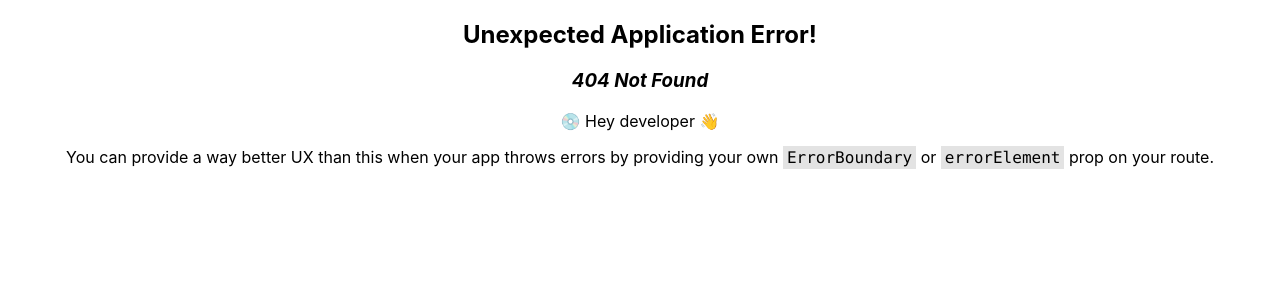
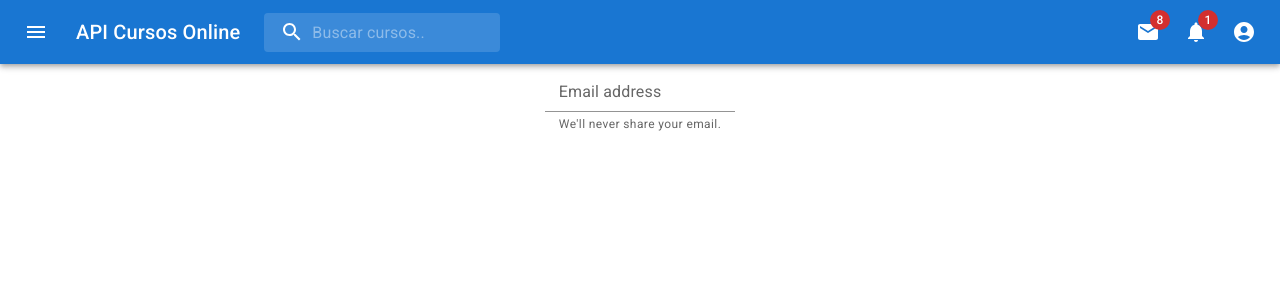
Before and after one commit to ilanmazza/test_react, a React (Create React App) app: page /singIn in a window 1280 px wide. Before the commit this address had no page. Shown: the top 300 px of the page. Built offline with nearby package versions, Linux system fonts and the light colour scheme; a web font is replaced by a local one.

Commit message:
modified:   src/App.js 	modified:   src/components/appbar/AppBar.js 	modified:   src/components/dialog/SimpleDialogDemo.js 	renamed:    src/components/signIn/SingIn.js -> src/components/signIn/Login.js 	new file:   src/pages/SingIn.js

```diff
--- a/src/App.js
+++ b/src/App.js
@@ -8,11 +8,13 @@ import {
   createBrowserRouter,
   RouterProvider,
 } from "react-router-dom"
+import SingIn from './pages/SingIn';
 
 const router = createBrowserRouter(
   createRoutesFromElements(
       <>
           <Route path="/" element={<HomePage/>}/>
+          <Route path="singIn/" element={<SingIn/>}/>
       </>
   )
 );
--- a/src/components/appbar/AppBar.js
+++ b/src/components/appbar/AppBar.js
@@ -161,6 +161,7 @@ export default function PrimarySearchAppBar() {
       <AppBar position="static">
         <Toolbar>
           <IconButton
+            href="/"
             size="large"
             edge="start"
             color="inherit"
@@ -170,6 +171,7 @@ export default function PrimarySearchAppBar() {
             <MenuIcon />
           </IconButton>
           <Typography
+            href="/"
             variant="h6"
             noWrap
             component="div"
--- a/src/components/dialog/SimpleDialogDemo.js
+++ b/src/components/dialog/SimpleDialogDemo.js
@@ -2,7 +2,7 @@ import * as React from 'react';
 import Button from '@mui/material/Button';
 import DialogTitle from '@mui/material/DialogTitle';
 import Dialog from '@mui/material/Dialog';
-import SignIn from '../signIn/SingIn';
+import SignIn from '../signIn/Login';
 
 
 function SimpleDialog(props) {
--- a/src/components/signIn/SingIn.js
+++ b/src/components/signIn/Login.js
@@ -74,7 +74,7 @@ export default function SignIn() {
                 </Link>
               </Grid>
               <Grid item>
-                <Link href="#" variant="body2">
+                <Link href="singIn/" variant="body2">
                   {"Todavia no tenes cuenta! Registrate"}
                 </Link>
               </Grid>
--- /dev/null
+++ b/src/pages/SingIn.js
@@ -0,0 +1,24 @@
+import * as React from 'react';
+import AppBar from "../components/appbar/AppBar";
+import { Container } from '@mui/system';
+import FormControl from '@mui/material/FormControl'
+import InputLabel from '@mui/material/InputLabel';
+import Input from '@mui/material/Input'
+import FormHelperText from '@mui/material/FormHelperText'
+
+function SingIn() {
+  return (
+    <div className="HomePage">
+      <AppBar></AppBar>
+      <Container>
+        <FormControl>
+            <InputLabel htmlFor="my-input">Email address</InputLabel>
+            <Input id="my-input" aria-describedby="my-helper-text" />
+            <FormHelperText id="my-helper-text">We'll never share your email.</FormHelperText>
+        </FormControl>
+      </Container>
+    </div>
+  );
+}
+
+export default SingIn;
```
